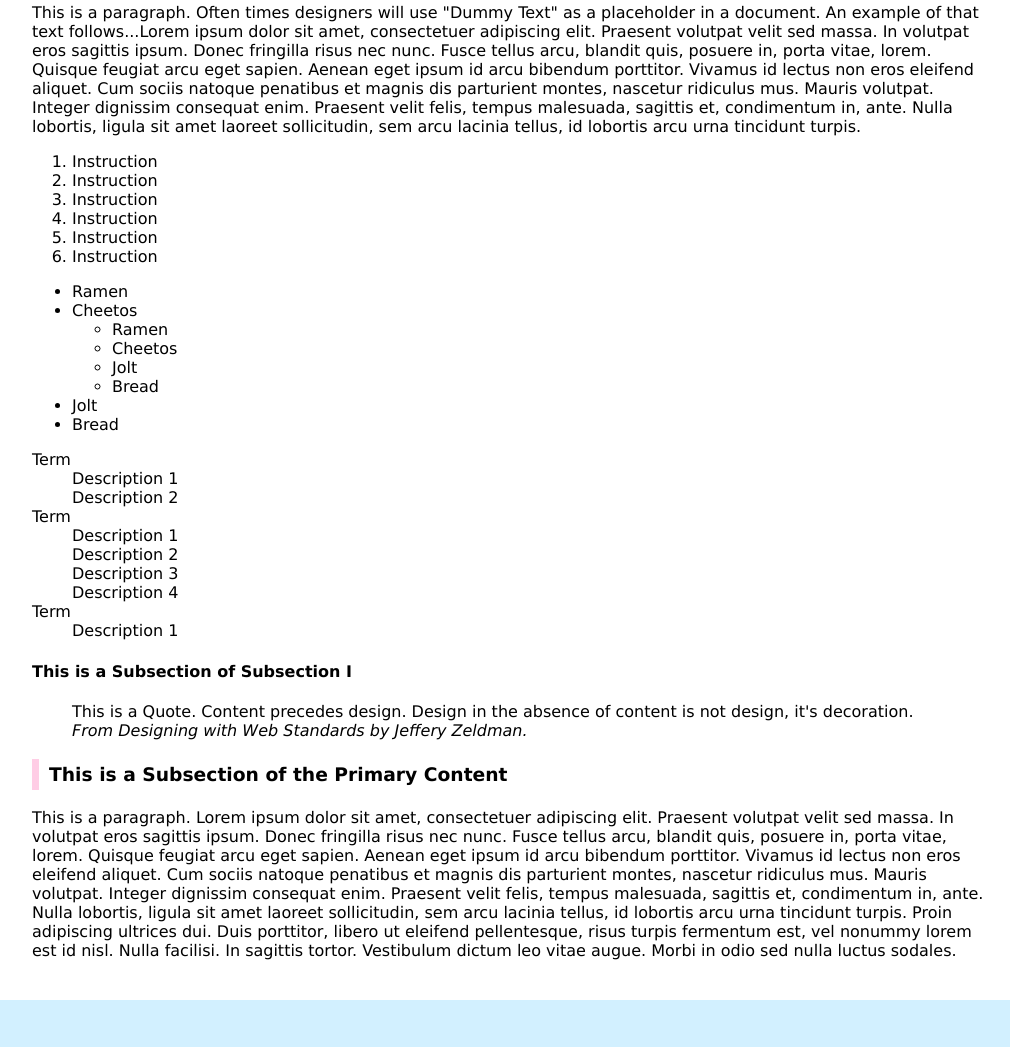
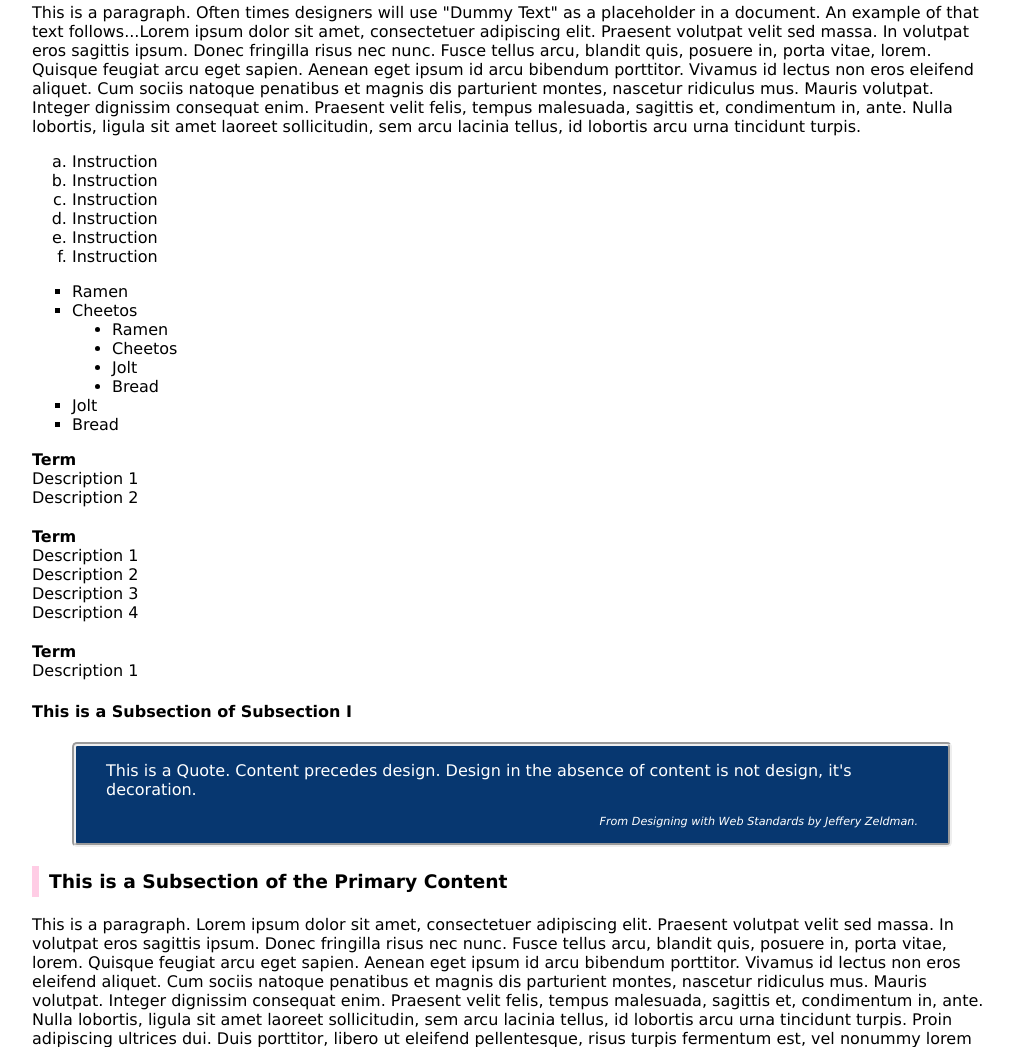
Before and after one commit to Dyaman99/ifsc-1310-02, a plain HTML site: page css-demo/index.html in a window 1280 px wide. Shown: the part 2076-3123 px from the top of the page, without its empty margins (128-1138 px from the left). Drawn offline with Linux system fonts and the light colour scheme.

Commit message:
worked on CSS demo

```diff
--- a/css-demo/assets/css/style.css
+++ b/css-demo/assets/css/style.css
@@ -231,6 +231,47 @@ td:nth-child(n+2){
   text-align:right;
 }
 
+#practice ol{
+  list-style-type:lower-alpha;
+}
+
+#practice ul{
+  list-style-type:square;
+}
+
+#practice ul li ul{
+  list-style-type:disc;
+}
+
+#practice dt{
+  font-weight:bold;
+}
+
+#practice dd{
+  margin:0;
+}
+
+dd + dt{
+  margin-top:20px;
+}
+
+blockquote{
+  border: 4px groove;
+  padding: 15px 30px;
+  background-color: #073770;
+  color:#FFFFFF;
+  border-radius: 5px;
+  margin:;
+  line-height:;
+}
+
+cite{
+  display:block;
+  text-align:right;
+  font-size:.7rem;
+  margin-top:1rem;
+}
+
 
 aside[role="complementary"]{
   background-color:#D2F0FF ;
@@ -258,7 +299,7 @@ aside .widget footer{
   display: none;
 }
 
-footer#colophon{
+footer#colophon.primary {
   background-color: #000000;
   color:#FFCDE5;
   padding:10px;
```
